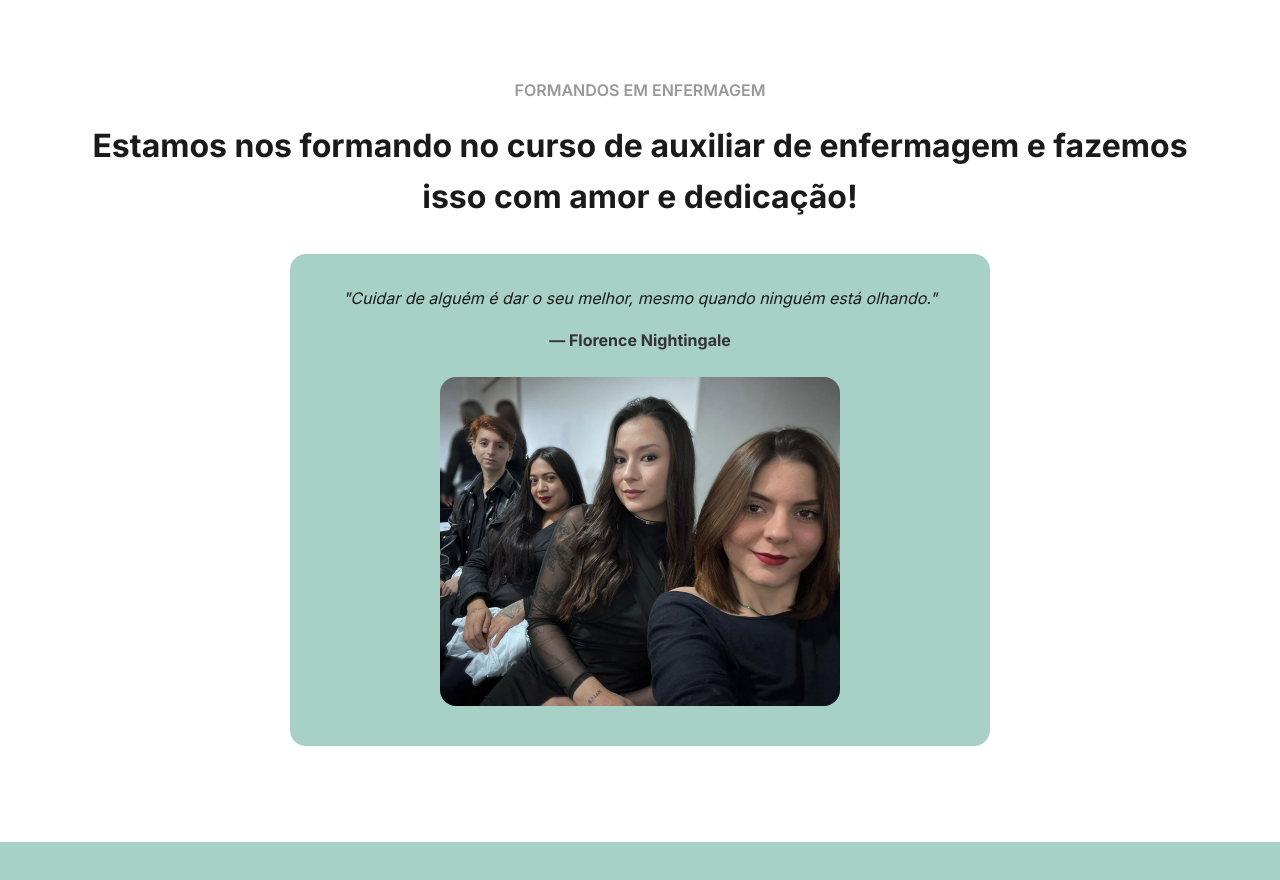
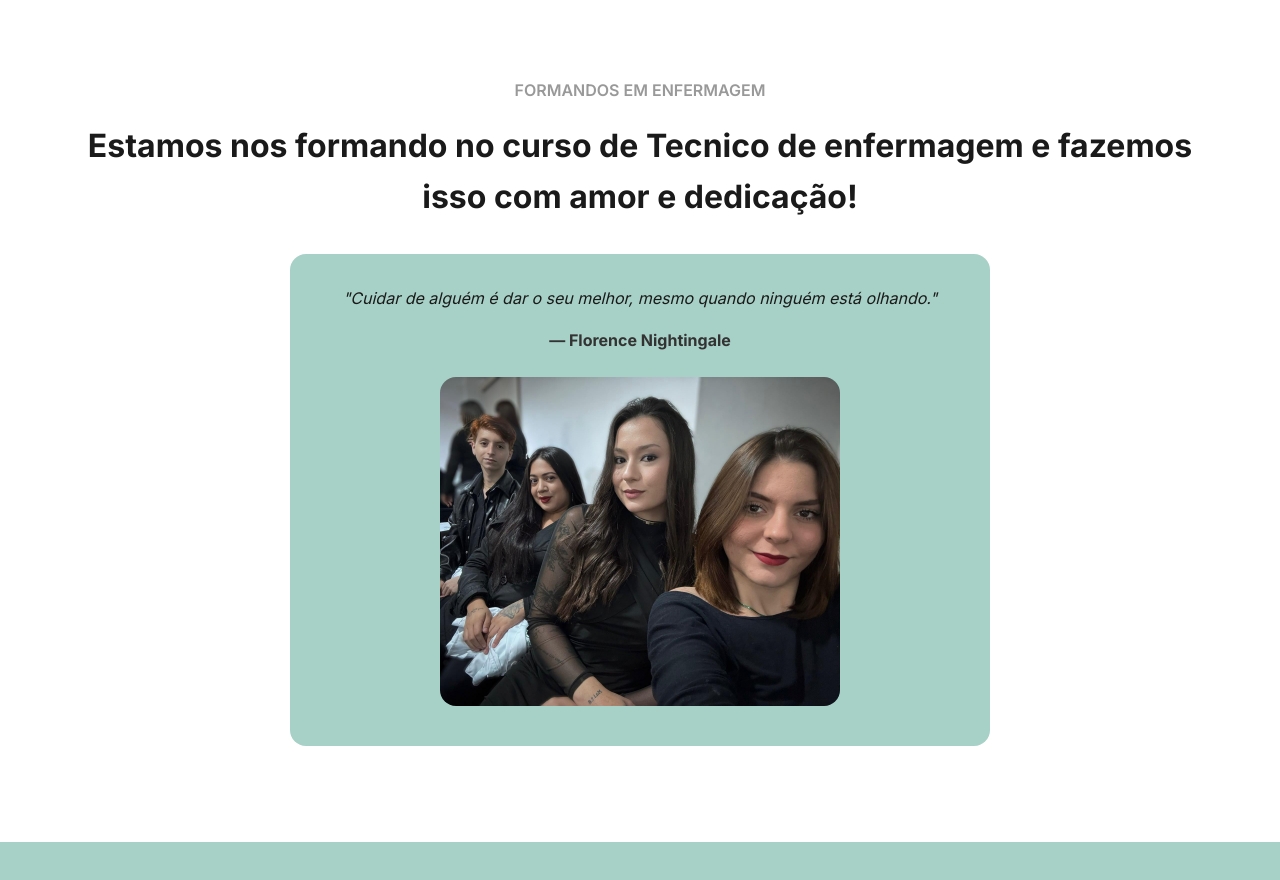
Before and after one commit to JuniorRosaV/TCCEnfermagem, a plain HTML site: page index.html in a window 1280 px wide. Shown: the part 840-1720 px from the top of the page. Drawn offline with Linux system fonts and the light colour scheme.

Commit message:
Update index.html

```diff
--- a/index.html
+++ b/index.html
@@ -44,7 +44,7 @@
   <section class="testimonial">
     <div class="container">
       <p class="section-label">Formandos em Enfermagem</p>
-      <h3>Estamos nos formando no curso de auxiliar de enfermagem e fazemos isso com amor e dedicação!</h3>
+      <h3>Estamos nos formando no curso de Tecnico de enfermagem e fazemos isso com amor e dedicação!</h3>
       <div class="quote-box">
         <p class="quote">"Cuidar de alguém é dar o seu melhor, mesmo quando ninguém está olhando."</p>
         <p class="author">— Florence Nightingale</p>
```
